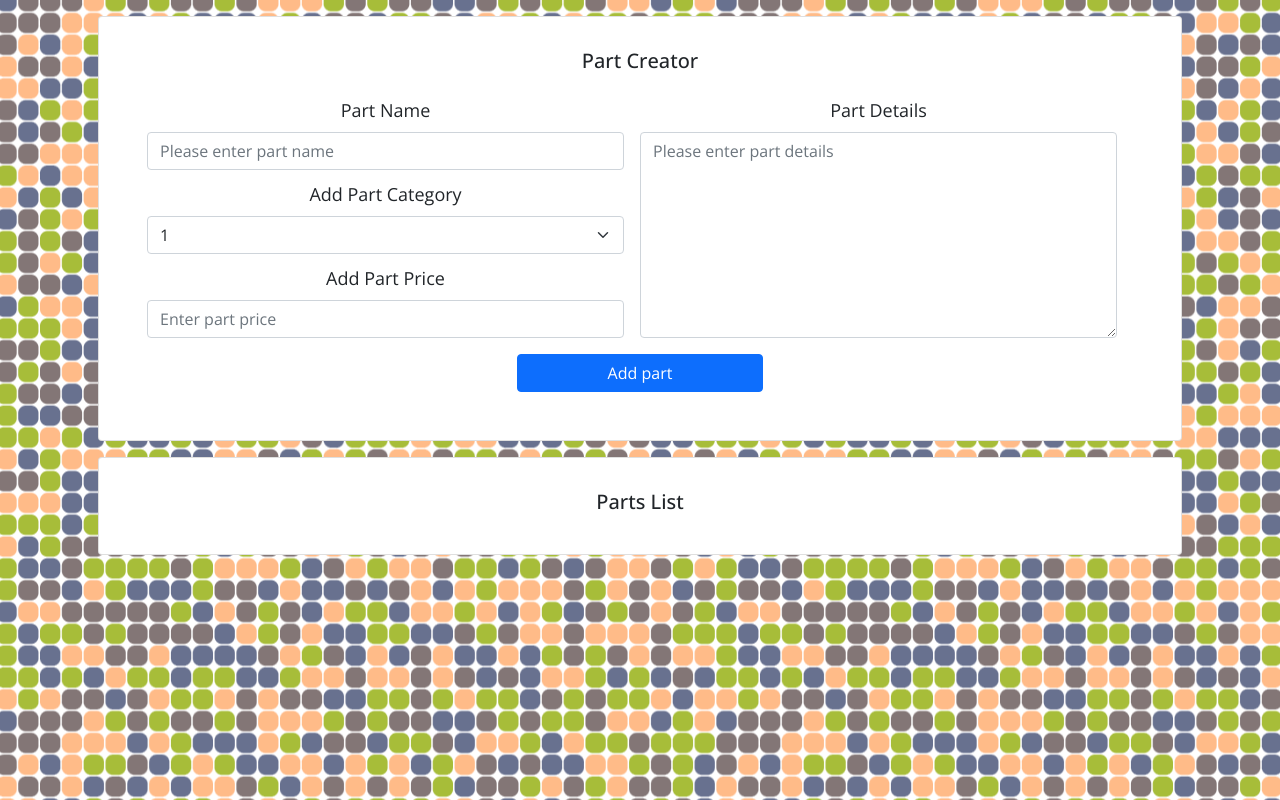
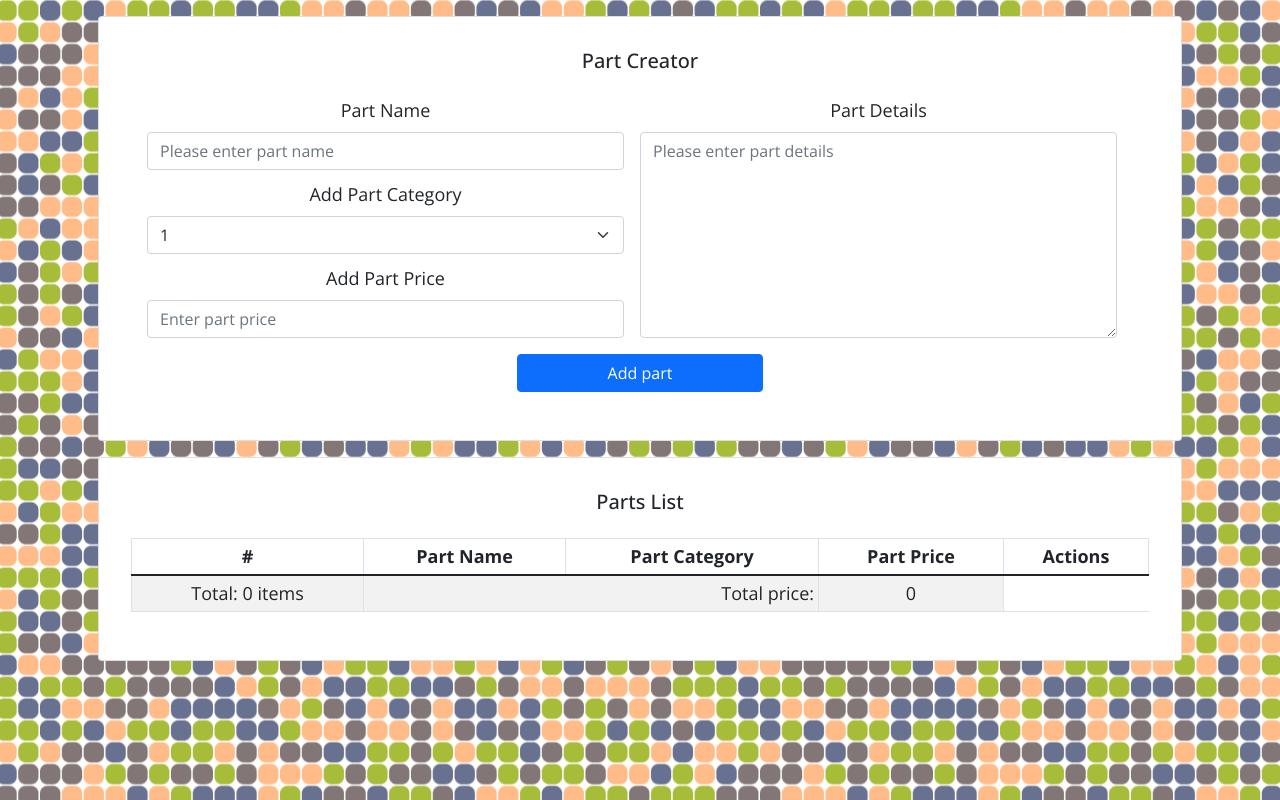
Before and after one commit to jacpolanski/pc-parts-calculator, a React (Create React App) app: page / in a window 1280 px wide. Built offline with nearby package versions, Linux system fonts and the light colour scheme.

Commit message:
Added PartList component

```diff
--- a/src/components/PartsContext.js
+++ b/src/components/PartsContext.js
@@ -1,4 +1,4 @@
-import React, { useContext, useState } from "react";
+import React, { useContext, useEffect, useState } from "react";
 
 const PartsContext = React.createContext(undefined);
 
@@ -7,11 +7,6 @@ export function useParts() {
 }
 
 export function PartsProvider({ children }) {
-  const [parts, setParts] = useState([]);
-  const deletePart = (id) => {
-    let newParts = parts.filter((part) => part.id !== id);
-    setParts([...newParts]);
-  };
   const defPart = {
     formPartName: "",
     formPartCategory: "",
@@ -19,10 +14,31 @@ export function PartsProvider({ children }) {
     formPartPrice: "",
   };
 
+  const [parts, setParts] = useState([]);
+  const [write, setWrite] = useState(false);
+
+  const deletePart = (id) => {
+    let newParts = parts.filter((part) => part.id !== id);
+    console.log(newParts);
+    setParts([...newParts]);
+    setWrite(true);
+  };
+
+  useEffect(() => {
+    const partsParsed = JSON.parse(localStorage.getItem("parts"));
+    partsParsed && setParts(partsParsed);
+  }, []);
+
+  useEffect(() => {
+    write && localStorage.setItem("parts", JSON.stringify(parts));
+    setWrite(false);
+  }, [write]);
+
   const value = {
     parts,
     setParts,
     defPart,
+    setWrite,
     deletePart,
   };
   return (
--- a/src/components/PartsInput.js
+++ b/src/components/PartsInput.js
@@ -1,10 +1,10 @@
-import React, { useEffect, useState } from "react";
+import React, { useState } from "react";
 import { Button, Form } from "react-bootstrap";
 import uniqid from "uniqid";
 import { useParts } from "./PartsContext";
 
 function PartsInput() {
-  const { defPart, parts, setParts } = useParts();
+  const { defPart, parts, setParts, setWrite } = useParts();
   const [formPart, setFormPart] = useState(defPart);
   const [error, setError] = useState(false);
 
@@ -25,24 +25,14 @@ function PartsInput() {
         id: uniqid(),
         ...formPart,
       };
-      setParts([newPart, ...parts]);
+      setParts([...parts, newPart]);
+      setWrite(true);
       setFormPart(defPart);
     } else {
       setError(true);
       setFormPart(defPart);
     }
   };
-
-  useEffect(() => {
-    const parts = JSON.parse(localStorage.getItem("parts"));
-    if (parts) {
-      setParts(parts);
-    }
-  }, []);
-
-  useEffect(() => {
-    localStorage.setItem("parts", JSON.stringify(parts));
-  }, [parts]);
 
   return (
     <Form className="p-3 text-center" onSubmit={handleSubmit}>
@@ -91,6 +81,7 @@ function PartsInput() {
           <Form.Group className="w-100 mb-3 mb-lg-0" controlId="formPartPrice">
             <Form.Label>Add Part Price</Form.Label>
             <Form.Control
+              type="number"
               name="formPartPrice"
               value={formPart.formPartPrice}
               onChange={handleChange}
--- a/src/components/PartsList.js
+++ b/src/components/PartsList.js
@@ -1,9 +1,60 @@
-import React from "react";
+import React, { useEffect } from "react";
 import { useParts } from "./PartsContext";
+import { Button, Table } from "react-bootstrap";
 
 function PartsList() {
-  const { deletePart } = useParts();
-  return null;
+  const { deletePart, parts, setParts } = useParts();
+
+  if (parts === null || parts === undefined) return null;
+  return (
+    <Table
+      striped
+      bordered
+      hover
+      responsive
+      size="sm"
+      className="my-3 text-center"
+    >
+      <thead>
+        <tr>
+          <th>#</th>
+          <th>Part Name</th>
+          <th>Part Category</th>
+          <th>Part Price</th>
+          <th>Actions</th>
+        </tr>
+      </thead>
+      <tbody>
+        {parts.map((part, i) => (
+          <tr key={part.id}>
+            <td>{i + 1}</td>
+            <td>{part.formPartName}</td>
+            <td>{part.formPartCategory}</td>
+            <td>{part.formPartPrice}</td>
+            <td>
+              <Button size="sm" onClick={() => deletePart(part.id)}>
+                Delete
+              </Button>
+            </td>
+          </tr>
+        ))}
+        <tr>
+          <td>
+            Total: {parts.length} {parts.length === 1 ? "item" : "items"}
+          </td>
+          <td colSpan={2} className="text-end">
+            Total price:
+          </td>
+          <td>
+            {parts.reduce(
+              (agg, part) => parseFloat(part.formPartPrice) + agg,
+              0
+            )}
+          </td>
+        </tr>
+      </tbody>
+    </Table>
+  );
 }
 
 export default PartsList;
```
